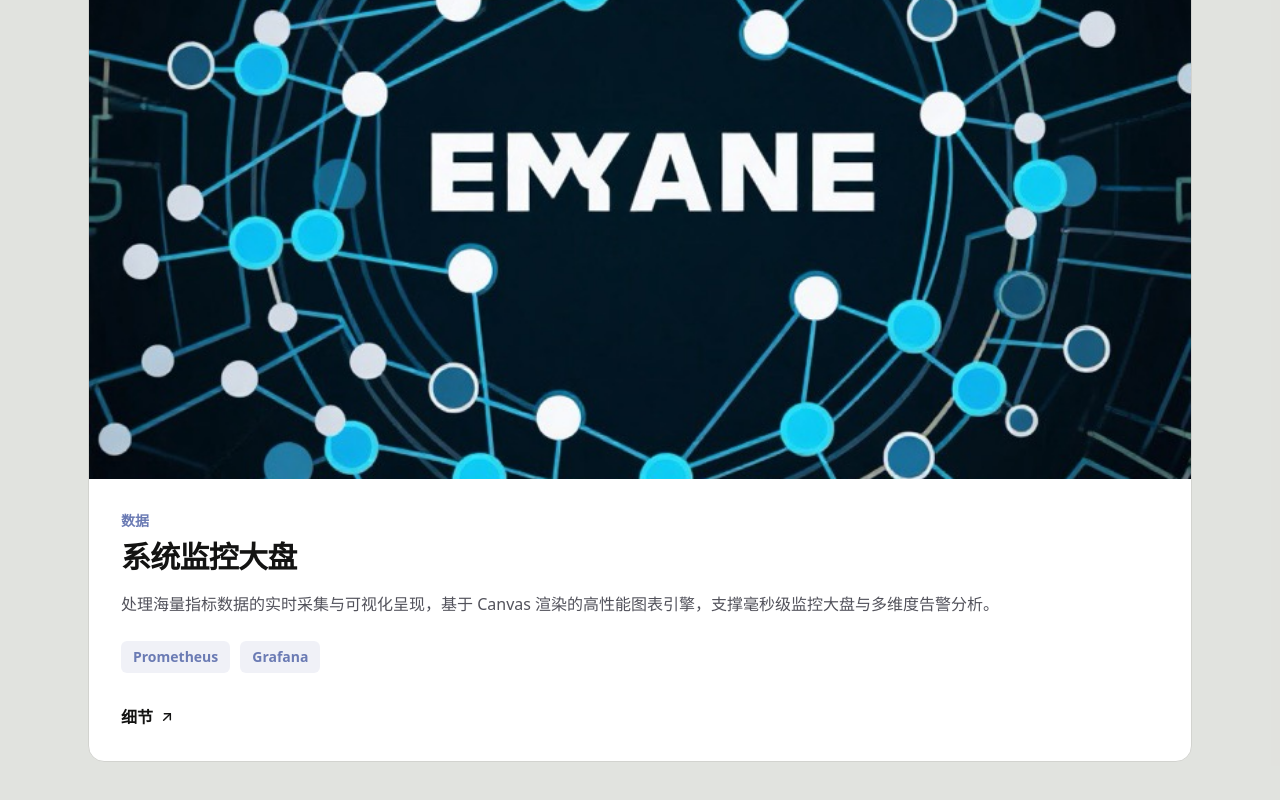
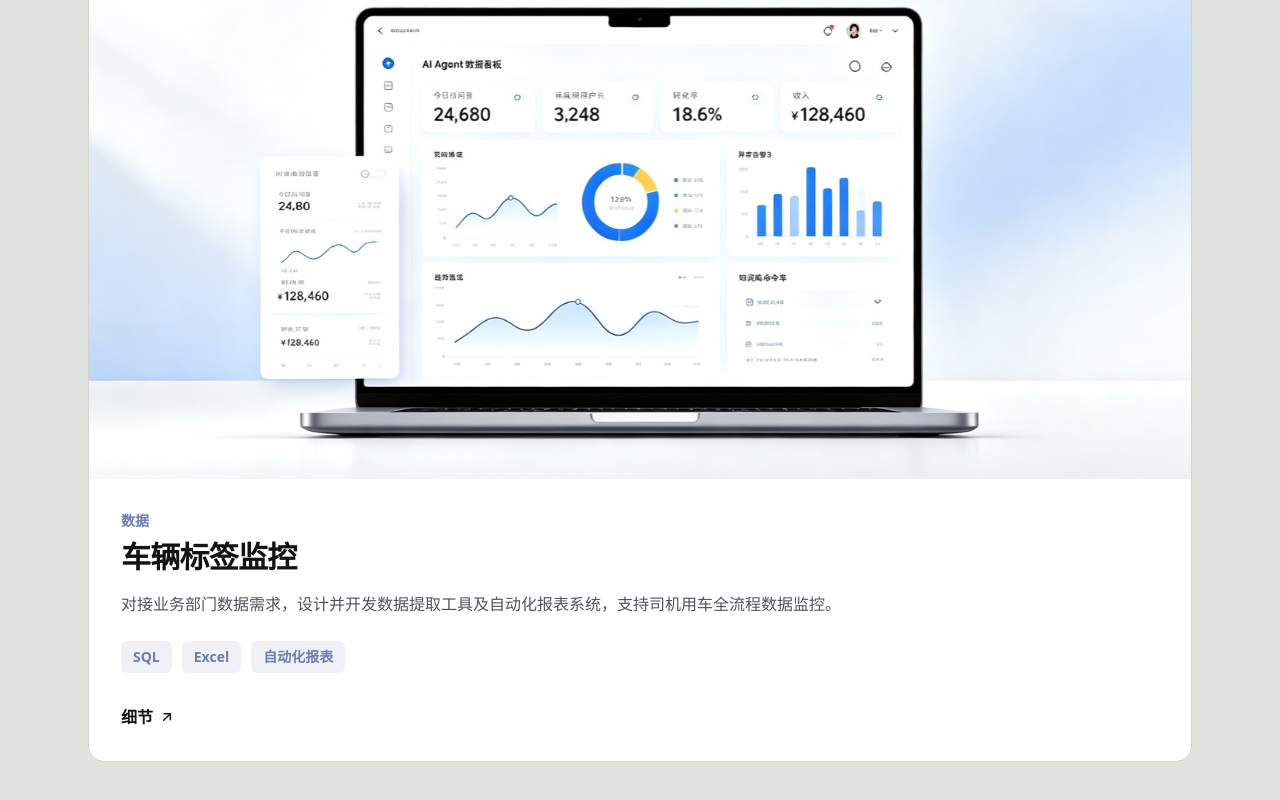
Before and after one commit to Chloe-Yujiao-Wu/my_cv_01, a React (Vite) app: page / in a window 1280 px wide. Shown: the part 4909-5709 px from the top of the page. Built offline with nearby package versions, Linux system fonts and the light colour scheme.

Commit message:
feat: 项目弹窗+文字内容更新

```diff
--- a/src/components/Projects.tsx
+++ b/src/components/Projects.tsx
@@ -1,8 +1,25 @@
-import { projects } from '../data/resume'
+import { useState, useEffect } from 'react'
+import { projects, type ProjectItem } from '../data/resume'
 import { ArrowUpRightIcon } from './Icons'
 import SectionTitle from './SectionTitle'
 
 export default function Projects() {
+  const [active, setActive] = useState<ProjectItem | null>(null)
+
+  useEffect(() => {
+    if (active) {
+      document.body.style.overflow = 'hidden'
+      const onKey = (e: KeyboardEvent) => {
+        if (e.key === 'Escape') setActive(null)
+      }
+      window.addEventListener('keydown', onKey)
+      return () => {
+        document.body.style.overflow = ''
+        window.removeEventListener('keydown', onKey)
+      }
+    }
+  }, [active])
+
   return (
     <section id="projects" className="section surface-soft">
       <div className="container-content">
@@ -14,12 +31,12 @@ export default function Projects() {
 
         <div className="mt-16 grid gap-8 lg:grid-cols-2">
           {projects.map((p, idx) => (
-            <a
+            <div
               key={p.name}
-              href={p.link}
-              className={`group surface-card flex flex-col overflow-hidden transition-shadow hover:shadow-lg ${
+              className={`group surface-card flex cursor-pointer flex-col overflow-hidden transition-shadow hover:shadow-lg ${
                 idx === projects.length - 1 ? 'lg:col-span-2' : ''
               }`}
+              onClick={() => setActive(p)}
             >
               {/* 项目配图 */}
               <div className="overflow-hidden">
@@ -54,10 +71,80 @@ export default function Projects() {
                   <ArrowUpRightIcon className="h-4 w-4 transition-transform duration-300 group-hover:-translate-y-0.5 group-hover:translate-x-0.5" />
                 </span>
               </div>
-            </a>
+            </div>
           ))}
         </div>
       </div>
+
+      {/* 弹窗 */}
+      {active && (
+        <div
+          className="fixed inset-0 z-50 flex items-center justify-center bg-black/50 backdrop-blur-sm"
+          onClick={() => setActive(null)}
+        >
+          <div
+            className="relative flex max-h-[80vh] w-[90%] max-w-2xl flex-col overflow-hidden rounded-2xl bg-card shadow-2xl"
+            onClick={(e) => e.stopPropagation()}
+          >
+            {/* 关闭按钮 */}
+            <button
+              type="button"
+              onClick={() => setActive(null)}
+              className="absolute right-4 top-4 z-10 flex h-9 w-9 items-center justify-center rounded-full bg-black/30 text-white transition-colors hover:bg-black/50"
+              aria-label="关闭"
+            >
+              <svg viewBox="0 0 24 24" fill="none" stroke="currentColor" strokeWidth="2" className="h-5 w-5">
+                <path d="M18 6 6 18M6 6l12 12" strokeLinecap="round" />
+              </svg>
+            </button>
+
+            {/* 可滚动内容区 */}
+            <div className="overflow-y-auto">
+              {/* 项目配图 */}
+              <div className="overflow-hidden">
+                <img
+                  src={active.image}
+                  alt={active.name}
+                  className="aspect-[16/9] w-full object-cover"
+                />
+              </div>
+
+              <div className="p-8">
+                <p className="text-sm font-bold text-accent">{active.category}</p>
+                <h3 className="mt-2 text-3xl font-black tracking-tight text-ink">
+                  {active.name}
+                </h3>
+                <p className="mt-4 text-base leading-relaxed text-muted">{active.description}</p>
+
+                {/* 详细内容列表 */}
+                <div className="mt-8 space-y-4">
+                  <h4 className="text-lg font-bold text-ink">项目详情</h4>
+                  <ul className="space-y-3">
+                    {active.details.map((d, i) => (
+                      <li key={i} className="flex gap-3 text-base leading-relaxed text-muted">
+                        <span className="mt-1.5 h-1.5 w-1.5 flex-shrink-0 rounded-full bg-accent" />
+                        {d}
+                      </li>
+                    ))}
+                  </ul>
+                </div>
+
+                {/* 技术标签 */}
+                <div className="mt-8 flex flex-wrap gap-2.5">
+                  {active.tech.map((t) => (
+                    <span
+                      key={t}
+                      className="rounded-md bg-accent/10 px-3 py-1.5 text-sm font-semibold text-accent"
+                    >
+                      {t}
+                    </span>
+                  ))}
+                </div>
+              </div>
+            </div>
+          </div>
+        </div>
+      )}
     </section>
   )
 }
--- a/src/data/resume.ts
+++ b/src/data/resume.ts
@@ -43,6 +43,7 @@ export interface ProjectItem {
   category: string
   name: string
   description: string
+  details: string[]
   tech: string[]
   image: string
   link: string
@@ -176,6 +177,11 @@ export const projects: ProjectItem[] = [
     name: 'AI Agent 客服',
     description:
       '基于钉钉与千问，实现智能客服机器人，提升客户满意度与服务效率。',
+    details: [
+      '独立统筹搭建 AI + 知识库 + Skills 钉钉答疑机器人，实现全球 AM 实时查询、异常自动诊断。',
+      '消除时差延迟，全球 7×24 小时无时差服务，服务满意度显著提升。',
+      '整合知识库与 Skills 能力，实现智能问答与自动诊断的闭环。',
+    ],
     tech: ['钉钉', '千问'],
     image: 'images/project-ai.jpg',
     link: '#projects',
@@ -184,18 +190,15 @@ export const projects: ProjectItem[] = [
     category: '数据',
     name: '车辆标签监控',
     description:
-      '待补充',
-    tech: ['SQL'],
-    image: '/images/project-dashboard.jpg',
-    link: '#projects',
-  },
-  {
-    category: '数据',
-    name: '系统监控大盘',
-    description:
-      '处理海量指标数据的实时采集与可视化呈现，基于 Canvas 渲染的高性能图表引擎，支撑毫秒级监控大盘与多维度告警分析。',
-    tech: ['Prometheus', 'Grafana'],
-    image: 'images/project-network.jpg',
+      '对接业务部门数据需求，设计并开发数据提取工具及自动化报表系统，支持司机用车全流程数据监控。',
+    details: [
+      '设计并开发数据提取工具及自动化报表系统，支持司机用车全流程数据监控与分析。',
+      '实现订单周期、账单应收/实收等核心数据的次日可查，提升业务决策效率。',
+      '基于系统数据制作月度经营分析报告，与财务、经管部门协作确认 toB/toC 应收实收数据。',
+      '建立关键业务指标监控体系，通过日报、月报形式跟踪目标达成情况，及时预警潜在风险。',
+    ],
+    tech: ['SQL', 'Excel', '自动化报表'],
+    image: 'images/project-dashboard.jpg',
     link: '#projects',
   },
 ]
```
